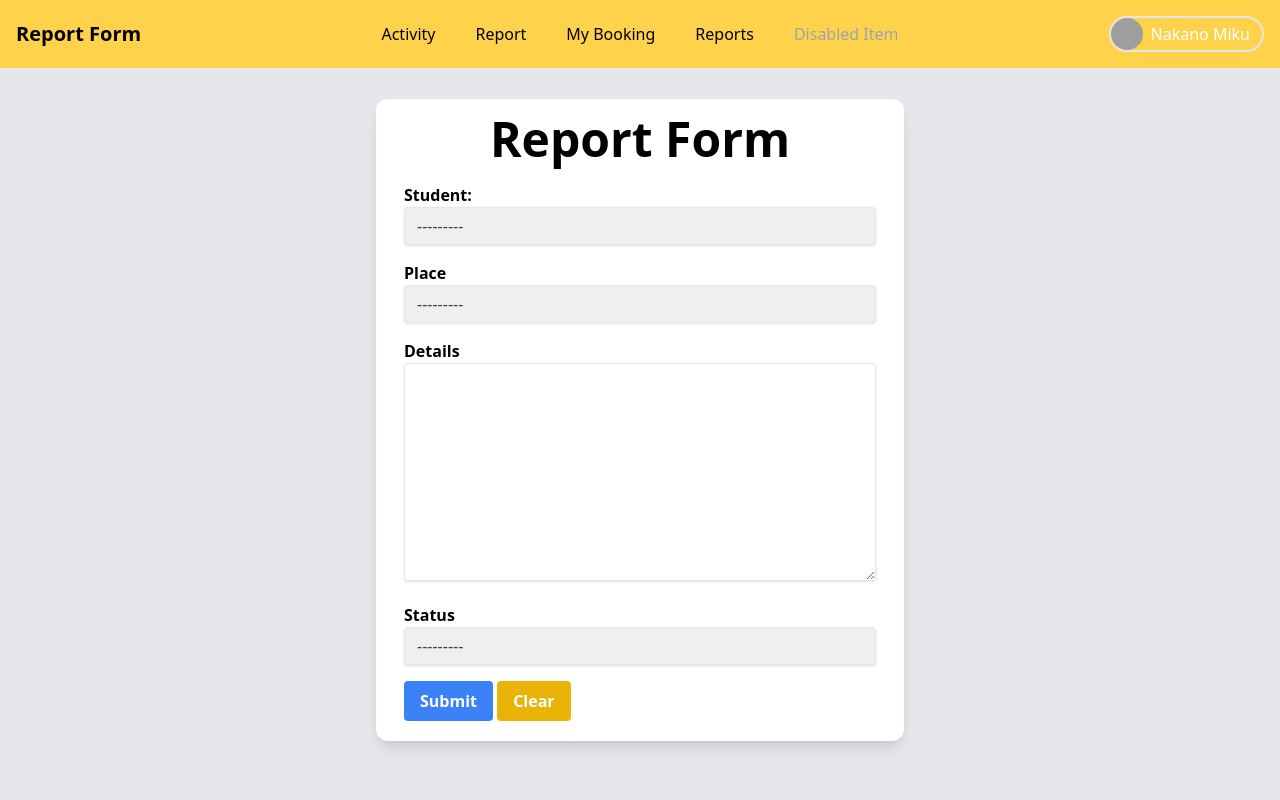
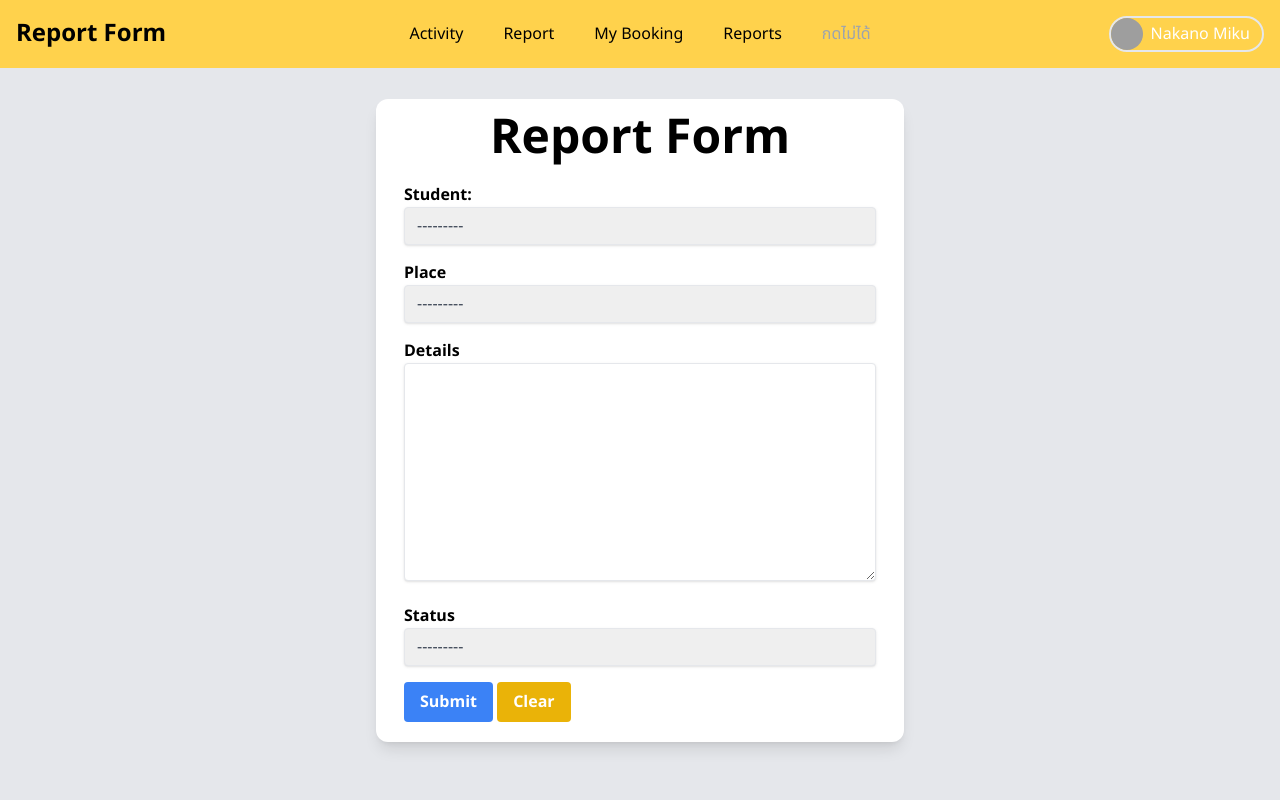
Before and after one commit to pp811010/activityapp, a Django app: page /booking/report-form/ in a window 1280 px wide. Run offline with Django 5.2, Linux system fonts and the light colour scheme; data that the repository does not hold is empty; some libraries are stand-ins or nearby versions; grey boxes are pictures that could not be loaded.

Commit message:
Use font in website
use noto sans thai font to our website

```diff
--- a/activitybookingapp/booking/templates/layout.html
+++ b/activitybookingapp/booking/templates/layout.html
@@ -1,14 +1,12 @@
 <!DOCTYPE html>
 <html lang="en">
     <head>
-        {% block head %}
+        <meta charset="utf-8">
+        <meta name="viewport" content="width=device-width, initial-scale=1">
+        <script src="https://cdn.tailwindcss.com"></script>
         <link rel="preconnect" href="https://fonts.googleapis.com">
         <link rel="preconnect" href="https://fonts.gstatic.com" crossorigin>
         <link href="https://fonts.googleapis.com/css2?family=Noto+Sans+Thai:wght@100..900&display=swap" rel="stylesheet">
-
-        <meta charset="utf-8">
-        <meta name="viewport" content="width=device-width, initial-scale=1">
-        <script src="https://cdn.tailwindcss.com"></script>
         <script>
             tailwind.config = {
                 theme: {
@@ -20,6 +18,7 @@
                 }
             }
         </script>
+        {% block head %}
         {% endblock %}
     </head>
     <body class="w-full h-full min-h-screen font-noto-thai">
@@ -30,6 +29,7 @@
         {% block content %}
         {% endblock %}
 
+    </body>
     <script>
     {% block script %}
         // Get the content of the <title> tag
@@ -44,5 +44,4 @@
         }
     {% endblock %}
     </script>
-    </body>
 </html>
--- a/activitybookingapp/booking/templates/nav.html
+++ b/activitybookingapp/booking/templates/nav.html
@@ -1,16 +1,8 @@
-<!DOCTYPE html>
-<html lang="en">
-<head>
-    <script src="https://cdn.tailwindcss.com"></script>
-    <meta charset="UTF-8">
-    <meta name="viewport" content="width=device-width, initial-scale=1.0">
-</head>
-<div class="w-full">
-    <header>
-        <nav class="flex fixed items-center justify-center bg-[#FFD24C] p-3 w-full">
+<!-- nav.html -->
+<nav class="flex fixed items-center justify-center bg-[#FFD24C] p-3 w-full noto-thai">
   <div class="flex items-center justify-between flex-wrap bg-[#FFD24C] w-full">
     <div class="flex w-2/12 justify-start p-1">
-              <h1 class="font-bold text-xl " id="show-title">Page Name</h1>
+      <h1 class="font-bold text-2xl " id="show-title">Page Name</h1>
     </div>
     <ul class="flex justify-center gap-2 w-8/12 px-2">
       <li class="flex">
@@ -42,7 +34,7 @@
         </a>
       </li>
       <li class="text-center">
-                <a class="block py-2 px-4 text-gray-400 cursor-not-allowed" href="#">Disabled Item</a>
+        <a class="block py-2 px-4 text-gray-400 cursor-not-allowed" href="#">กดไม่ได้</a>
       </li>
     </ul>
     <div class="flex w-2/12 justify-end p-1">
@@ -55,6 +47,3 @@
     </div>
   </div>
 </nav>
-    </header>
-</div>
-</html>
```
Lines whose indentation alone changed are shown as unchanged.
